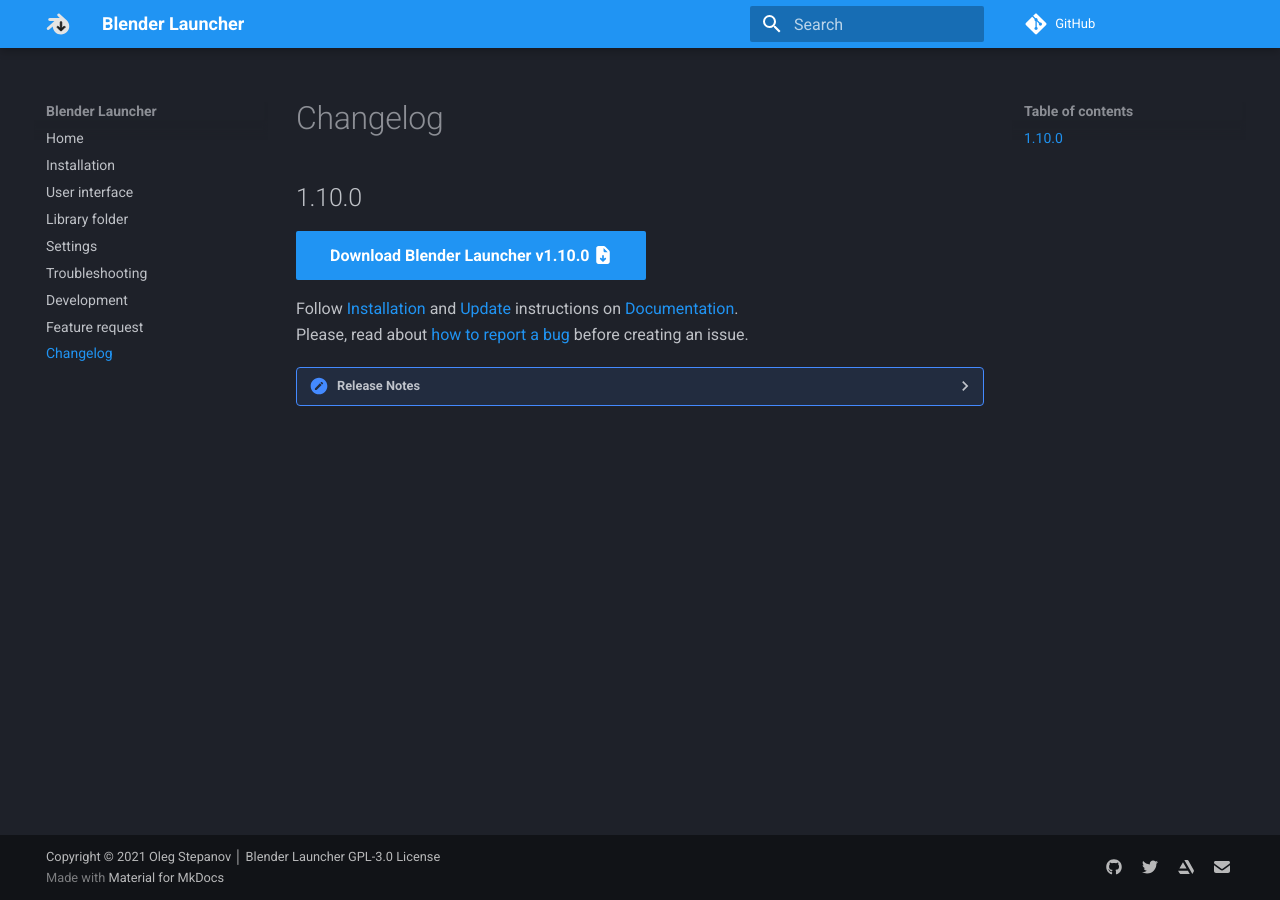
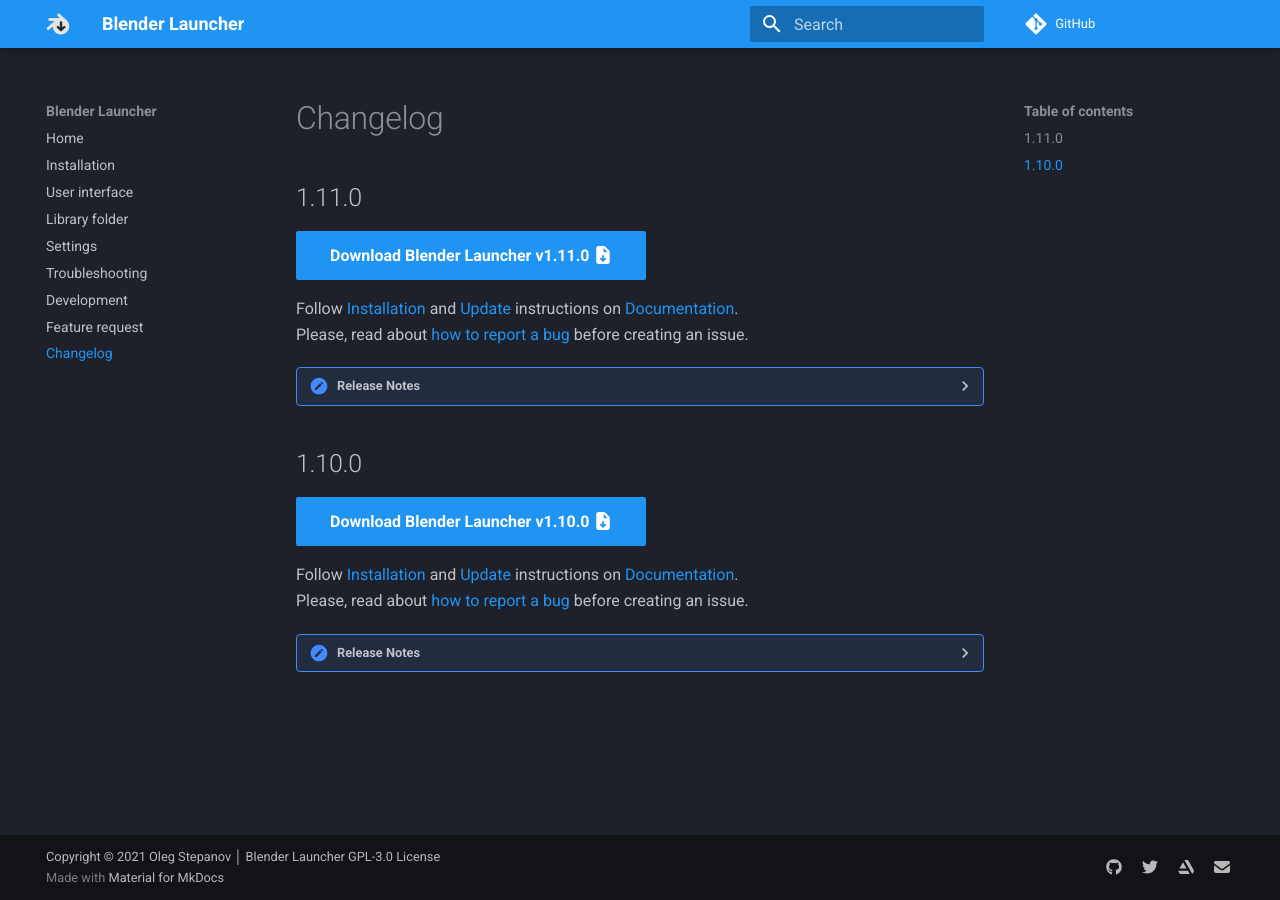
Before and after one commit to DotBow/Blender-Launcher, an MkDocs documentation site: the page built from docs/mkdocs/changelog.md, in a window 1280 px wide. Built offline with MkDocs 1.6.1 and Material for MkDocs 9.7.7, drawn with Linux system fonts in a browser that asks for light colours; comment, search, counter and statistics services are not loaded.

Commit message:
Add 1.11.0 release

```diff
--- a/docs/mkdocs/changelog.md
+++ b/docs/mkdocs/changelog.md
@@ -1,6 +1,30 @@
 <style>body {text-align: justify}</style>
 
 # Changelog
+
+## 1.11.0
+
+[Download Blender Launcher v1.11.0 :fontawesome-solid-file-download:](https://github.com/DotBow/Blender-Launcher/releases/tag/v1.11.0){: .md-button .md-button--primary }
+
+Follow [Installation](installation.md#installing-blender-launcher) and [Update](installation.md#updating-blender-launcher) instructions on [Documentation](https://dotbow.github.io/Blender-Launcher).<br>
+Please, read about [how to report a bug](troubleshooting.md) before creating an issue.
+
+??? summary "Release Notes"
+
+    **Fixed:**
+
+    - Fix release candidate title conversion to RC [unreported]
+    - Custom page reload feature forces to draw all builds which leads to duplicates [unreported]
+    - Fix crashing - library drawer and observer threads [unreported]
+    - Fix alignment with 'RC' and 'Alpha' subversion labels [#56](https://github.com/DotBow/Blender-Launcher/issues/56)
+
+    **New:**
+
+    - Add animated icons to get back visualization of download and extract processes
+
+    **Other:**
+
+    - Move dialog creation into separate class, disable custom icons and set view to list by default
 
 ## 1.10.0
 
@@ -28,7 +52,7 @@
     - New builds now marks with dot icon instead of "New" label
     - New option to disable tray icon and quit **Blender Launcher** on close
     - Context menus automatically positioned under first available option
-    - Refactored automatic update system for better stability [#41]
+    - Refactored automatic update system for better stability [#41](https://github.com/DotBow/Blender-Launcher/issues/41)
 
     **Other:**
 
```
